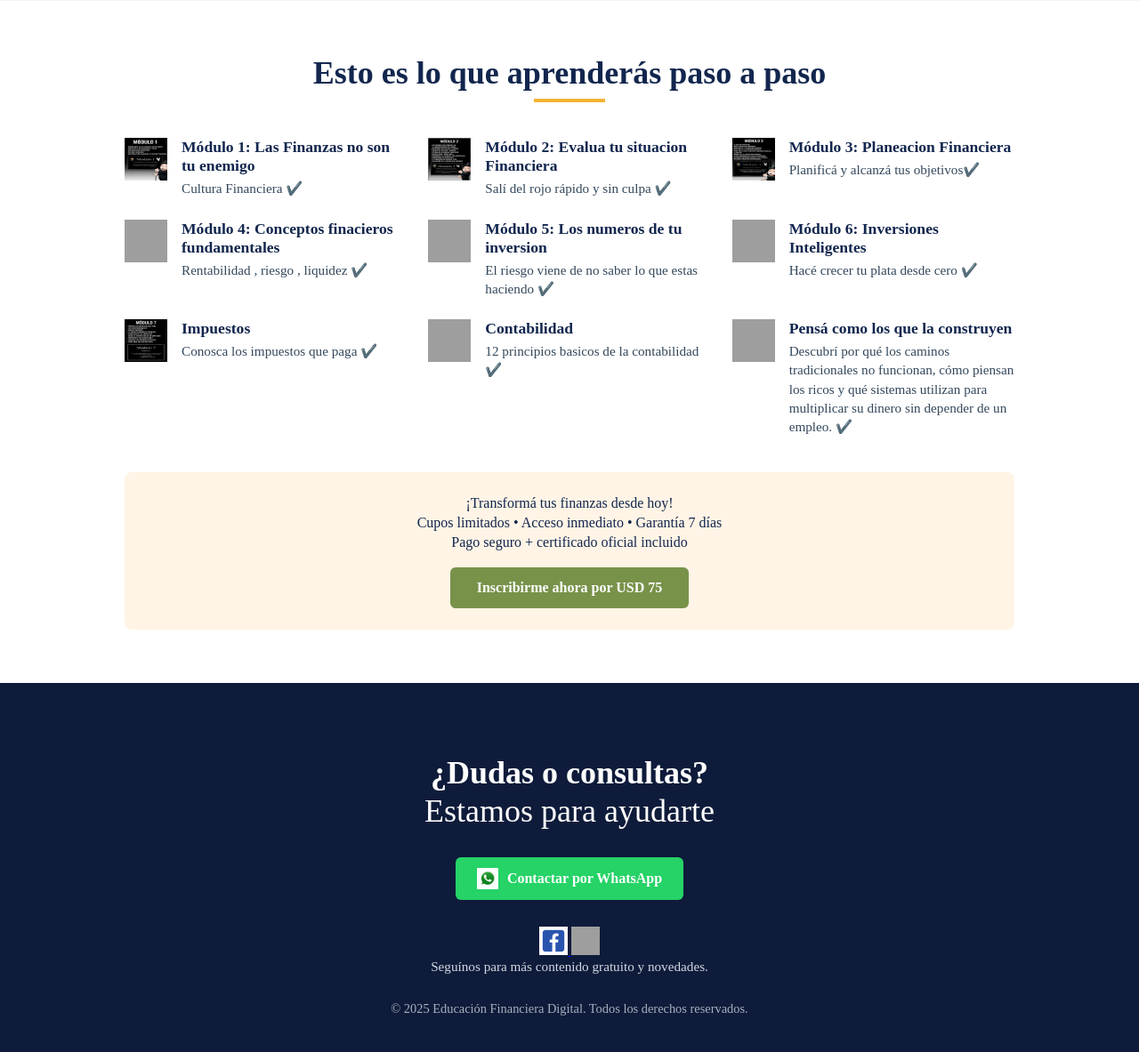
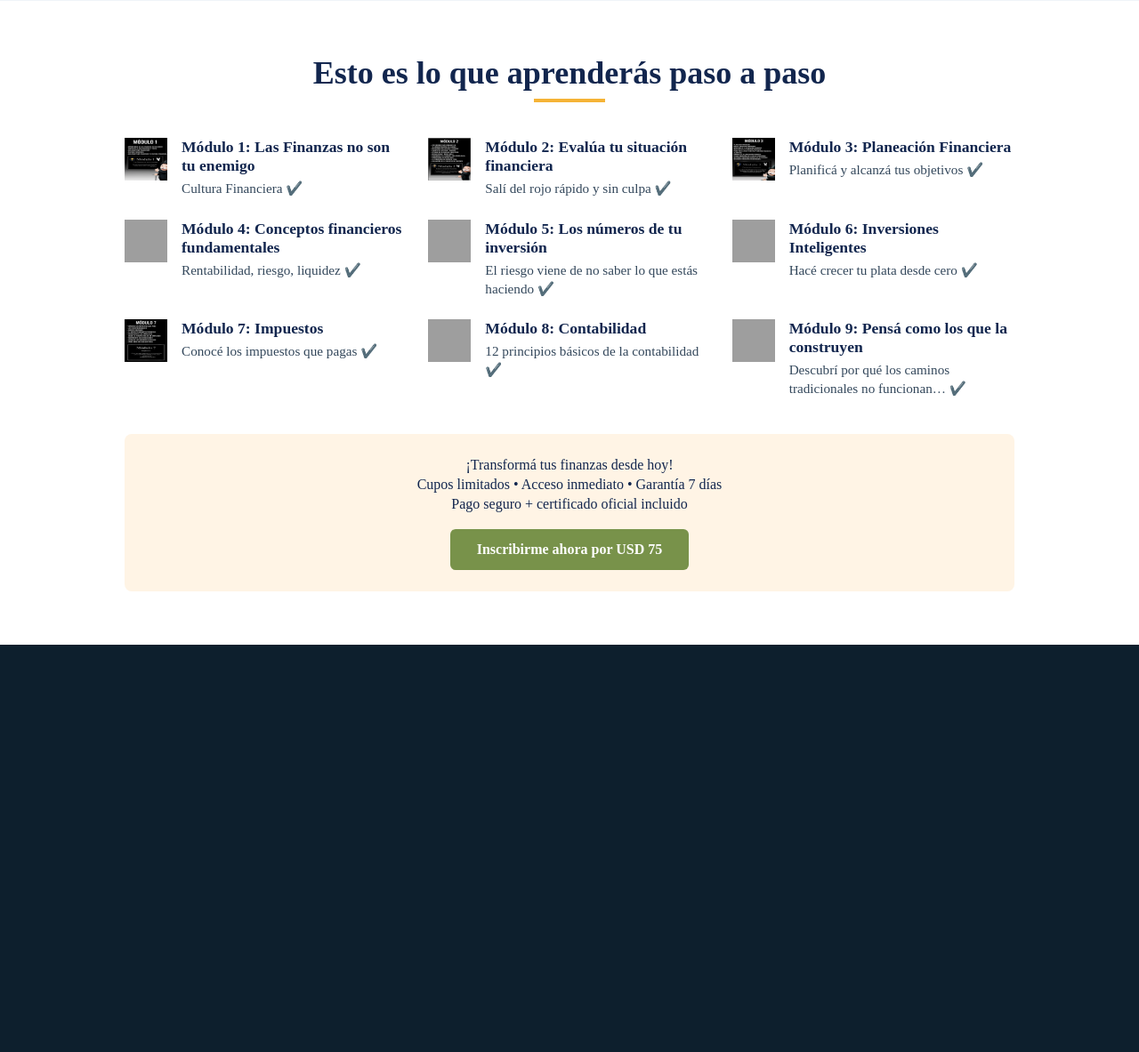
Before and after one commit to Rochilds/landing-Educ-financiera, a WordPress theme: template landing-theme/index.php in a window 1280 px wide. Shown: the part 4418-5601 px from the top of the page at 89% size. After the commit the page ends 5143 px from the top, so only its background shows below. Run offline with PHP 8.4 and a stand-in for WordPress, Linux system fonts and the light colour scheme; the site name, menu and one post (Sample post) are stand-ins, and other content is empty; some libraries are stand-ins or nearby versions; grey boxes are pictures that could not be loaded.

Commit message:
se modifica a php

```diff
--- a/landing-theme/index.php
+++ b/landing-theme/index.php
@@ -67,38 +67,32 @@
 
   <?php get_header(); ?>
 
-
-
 <main>
 
   <!-- HERO PERSONALIZADO -->
   <section class="hero-moderno">
     <div class="hero-inner">
-      <!-- Titular y subtítulo -->
       <h1 class="hero-title">Tomá el control total de tu dinero hoy</h1>
       <p class="hero-subtitle">
         Aprende a eliminar deudas, organizar tu presupuesto e invertir desde cero.
         Incluye software exclusivo, garantía de 7 días y certificación.
       </p>
-
-      <!-- Imagen en el medio -->
       <div class="hero-visual">
         <img
           src="<?php echo get_template_directory_uri(); ?>/img/img-2.png"
-          alt="Laptop + App móvil">
+          alt="Laptop + App móvil"
+          loading="lazy"
+        >
       </div>
-
-      <!-- Call to action -->
       <a
         href="https://pay.hotmart.com/I39278939V?ref=W87801197P"
         class="hero-cta"
         target="_blank"
-        rel="noopener noreferrer">
+        rel="noopener noreferrer"
+      >
         ¡Accedé ahora por USD 75!<br>
         <small>Últimos días con precio promocional</small>
       </a>
-
-      <!-- Rating -->
       <div class="hero-rating">
         <span class="stars">★★★★★</span>
         <span class="rating-text">+1.200 alumnos ya transformaron su economía</span>
@@ -107,122 +101,93 @@
   </section>
 
 
-
-<!-- SECCIÓN “El Método RE-VI” MODERNA -->
+  <!-- MÉTODO RE-VI MODERNO -->
   <section class="metodo-revi-moderno">
     <div class="container">
-    <!-- Título principal -->
-    <h2 class="metodo-title">
-      El Método <span>RE-VI</span>
-    </h2>
-    <p class="metodo-subtitle">
-      (Reeducación Financiera + <strong>Visión de Riqueza</strong>)
-    </p>
-
-    <!-- Pasos -->
+      <h2 class="metodo-title">El Método <span>RE-VI</span></h2>
+      <p class="metodo-subtitle">(Reeducación Financiera + <strong>Visión de Riqueza</strong>)</p>
       <div class="metodo-steps">
-      <!-- Paso 1 -->
         <div class="step-item">
           <img
             src="<?php echo get_template_directory_uri(); ?>/img/img-3.png"
             alt="Paso 1: Reeducación Financiera"
-        />
+            loading="lazy"
+          >
           <h3>Paso 1</h3>
           <h4>Reeducación Financiera</h4>
-        <p>
-          Entendé por qué el sistema no te enseñó a manejar el dinero. Acá
-          comenzás a reprogramar tu mentalidad.
-        </p>
+          <p>Entendé por qué el sistema no te enseñó a manejar el dinero. Acá comenzás a reprogramar tu mentalidad.</p>
         </div>
         <div class="step-arrow">→</div>
-
-      <!-- Paso 2 -->
         <div class="step-item">
           <img
             src="<?php echo get_template_directory_uri(); ?>/img/img-4.png"
-          alt="Paso 2: Evaluación Personal">
+            alt="Paso 2: Evaluación Personal"
+            loading="lazy"
+          >
           <h3>Paso 2</h3>
           <h4>Evaluación Personal</h4>
           <p>Diagnostica tu situación actual: ingresos, deudas y gastos.</p>
         </div>
         <div class="step-arrow">→</div>
-
-      <!-- Paso 3 -->
         <div class="step-item">
           <img
             src="<?php echo get_template_directory_uri(); ?>/img/img-5.png"
             alt="Paso 3: Construcción de Riqueza"
-        />
+            loading="lazy"
+          >
           <h3>Paso 3</h3>
           <h4>Sistema de Construcción de Riqueza</h4>
           <p>Aplicás nuestro sistema validado: presupuesto, inversión y escalamiento.</p>
         </div>
         <div class="step-arrow">→</div>
-
-      <!-- Paso 4 -->
         <div class="step-item">
           <img
             src="<?php echo get_template_directory_uri(); ?>/img/img-6.png"
             alt="Paso 4: Visión de Largo Plazo"
-        />
+            loading="lazy"
+          >
           <h3>Paso 4</h3>
           <h4>Visión de Largo Plazo</h4>
-        <p>
-          Creás un plan realista para multiplicar tu patrimonio y salir del ciclo
-          de escasez.
-        </p>
+          <p>Creás un plan realista para multiplicar tu patrimonio y salir del ciclo de escasez.</p>
         </div>
       </div>
     </div>
   </section>
 
-<!-- SECCIÓN “Más de 600 personas…” -->
+
+  <!-- TESTIMONIOS -->
   <section class="testimonios-alt">
     <div class="container">
-    <!-- Título + subtítulo -->
       <header class="testimonios-alt__header">
         <h2>Más de 600 personas ya comenzaron su camino hacia la libertad financiera</h2>
         <p>Ellos también empezaron sin saber nada de finanzas… y hoy están organizando sus números, eliminando deudas y aprendiendo a invertir.</p>
       </header>
-
-    <!-- Lista de cards -->
       <div class="testimonios-alt__grid">
-      <!-- Card 1: imagen izquierda -->
         <div class="ta-card">
           <div class="ta-card__img">
-          <img src="img/img-test2.jpeg" alt="Lucía G.">
+            <img src="<?php echo get_template_directory_uri(); ?>/img/img-test2.jpeg" alt="Lucía G." loading="lazy">
           </div>
           <div class="ta-card__body">
-          <p class="ta-card__text">
-            Con este curso entendí por primera vez cómo manejar mi plata. Ya terminé el Excel y pude recortar gastos que no veía.
-          </p>
+            <p class="ta-card__text">Con este curso entendí por primera vez cómo manejar mi plata. Ya terminé el Excel y pude recortar gastos que no veía.</p>
             <p class="ta-card__author">Lucía G., emprendedora – Argentina</p>
           </div>
         </div>
-
-      <!-- Card 2: imagen derecha -->
         <div class="ta-card">
           <div class="ta-card__img">
-          <img src="img/img-test-1.jpeg" alt="Carlos R.">
+            <img src="<?php echo get_template_directory_uri(); ?>/img/img-test-1.jpeg" alt="Carlos R." loading="lazy">
           </div>
           <div class="ta-card__body">
-          <p class="ta-card__text">
-            Me ayudó a ordenar mis ingresos, pagar deudas y hasta empecé a ahorrar e invertir. Súper claro y práctico.
-          </p>
+            <p class="ta-card__text">Me ayudó a ordenar mis ingresos, pagar deudas y hasta empecé a ahorrar e invertir. Súper claro y práctico.</p>
             <p class="ta-card__author">Carlos R., diseñador freelance – México</p>
           </div>
         </div>
-
-      <!-- Card 3: imagen izquierda -->
         <div class="ta-card">
           <div class="ta-card__img">
-          <img src="img/img-test-3.jpeg" alt=" Carlos V.">
+            <img src="<?php echo get_template_directory_uri(); ?>/img/img-test-3.jpeg" alt="Walter V." loading="lazy">
           </div>
           <div class="ta-card__body">
-          <p class="ta-card__text">
-            No soy bueno con los números, pero el paso a paso del curso me hizo sentir seguro. Lo recomiendo totalmente.
-          </p>
-          <p class="ta-card__author"> Walter., Gerente de planta – Colombia</p>
+            <p class="ta-card__text">No soy bueno con los números, pero el paso a paso del curso me hizo sentir seguro. Lo recomiendo totalmente.</p>
+            <p class="ta-card__author">Walter V., gerente de planta – Colombia</p>
           </div>
         </div>
       </div>
@@ -230,308 +195,181 @@
   </section>
 
 
-
-    <!-- SECCIÓN BENEFICIOS -->
+  <!-- BENEFICIOS -->
   <section class="beneficios">
     <div class="beneficios__inner container">
-    <!-- Título y subtítulo -->
       <header class="beneficios__header">
-      <h2 class="beneficios__titulo">
-        Tomá el control total de tu dinero y construí tu libertad financiera
-      </h2>
-      <p class="beneficios__subtitulo">
-        Aprendé a salir de deudas, organizar tu presupuesto, ahorrar, invertir desde cero y usar herramientas que trabajan por vos.
-      </p>
+        <h2 class="beneficios__titulo">Tomá el control total de tu dinero y construí tu libertad financiera</h2>
+        <p class="beneficios__subtitulo">Aprendé a salir de deudas, organizar tu presupuesto, ahorrar, invertir desde cero y usar herramientas que trabajan por vos.</p>
       </header>
-
-    <!-- Grid de iconos + texto -->
       <ul class="beneficios__grid">
-      <li class="beneficio-item">
-        <img class="beneficio-item__icon" src="img/img-8.png" alt="Eliminar deudas">
-        <p class="beneficio-item__texto">Eliminar tus deudas sin estrés</p>
-      </li>
-      <li class="beneficio-item">
-        <img class="beneficio-item__icon" src="img/img-9.png" alt="Ahorrar con objetivos">
-        <p class="beneficio-item__texto">Ahorrar con objetivos claros</p>
-      </li>
-      <li class="beneficio-item">
-        <img class="beneficio-item__icon" src="img/img-10.png" alt="Mentalidad financiera">
-        <p class="beneficio-item__texto">Mentalidad financiera para toda la vida</p>
-      </li>
-      <li class="beneficio-item">
-        <img class="beneficio-item__icon" src="img/img-11.png" alt="Organizar finanzas">
-        <p class="beneficio-item__texto">Organizar tus finanzas en un solo lugar</p>
-      </li>
-      <li class="beneficio-item">
-        <img class="beneficio-item__icon" src="img/img-12.png" alt="Invertir desde cero">
-        <p class="beneficio-item__texto">Invertir desde cero con estrategias seguras</p>
-      </li>
+        <?php
+          $items = [
+            ['icon'=>'img-8.png','text'=>'Eliminar tus deudas sin estrés'],
+            ['icon'=>'img-9.png','text'=>'Ahorrar con objetivos claros'],
+            ['icon'=>'img-10.png','text'=>'Mentalidad financiera para toda la vida'],
+            ['icon'=>'img-11.png','text'=>'Organizar tus finanzas en un solo lugar'],
+            ['icon'=>'img-12.png','text'=>'Invertir desde cero con estrategias seguras'],
+            ['icon'=>'img-13.png','text'=>'Acceso a software exclusivo para automatizar todo'],
+          ];
+          foreach($items as $item): ?>
           <li class="beneficio-item">
             <img
               class="beneficio-item__icon"
-    src="img/img-13.png"
-    alt="Software exclusivo">
-  <p class="beneficio-item__texto">
-    Acceso a software exclusivo para automatizar todo
-  </p>
+              src="<?php echo get_template_directory_uri() . '/img/' . $item['icon']; ?>"
+              alt="<?php echo esc_attr($item['text']); ?>"
+              loading="lazy"
+            >
+            <p class="beneficio-item__texto"><?php echo esc_html($item['text']); ?></p>
           </li>
+        <?php endforeach; ?>
       </ul>
-
-    <!-- CTA -->
       <div class="beneficios__cta">
-      <a href="https://pay.hotmart.com/I39278939V?ref=W87801197P"
+        <a
+          href="https://pay.hotmart.com/I39278939V?ref=W87801197P"
+          class="btn-beneficios"
           target="_blank"
           rel="noopener noreferrer"
-       class="btn-beneficios">
-
+        >
           Quiero cambiar mi realidad financiera
         </a>
       </div>
     </div>
   </section>
 
+
+  <!-- LO QUE TE LLEVAS -->
   <section class="llevar-section">
     <div class="container">
-    <h2 class="llevar-title">
-      Esto es lo que te llevás al inscribirte hoy:
-    </h2>
-
+      <h2 class="llevar-title">Esto es lo que te llevás al inscribirte hoy:</h2>
       <ul class="llevar-list">
+        <?php
+          $leads = [
+            ['img'=>'img-14.png','text'=>'Acceso inmediato al curso completo y al software exclusivo'],
+            ['img'=>'img-15.png','text'=>'Método paso a paso probado y fácil de aplicar'],
+            ['img'=>'img-16.png','text'=>'Resultados desde el primer mes con compromiso'],
+            ['img'=>'img-17.png','text'=>'Certificación digital al finalizar'],
+            ['img'=>'img-18.png','text'=>'Garantía de satisfacción de 7 días'],
+            ['img'=>'img-19.png','text'=>'Ideal para personas sin conocimientos'],
+          ];
+          foreach($leads as $lead): ?>
           <li class="llevar-item">
             <img
               class="llevar-icon"
-  src="img/img-14.png"
-  alt="Acceso inmediato al curso y software exclusivo">
-
-        <p class="llevar-text">
-          Acceso inmediato al curso completo y al software exclusivo
-        </p>
+              src="<?php echo get_template_directory_uri() . '/img/' . $lead['img']; ?>"
+              alt="<?php echo esc_attr($lead['text']); ?>"
+              loading="lazy"
+            >
+            <p class="llevar-text"><?php echo esc_html($lead['text']); ?></p>
           </li>
-
-      <li class="llevar-item">
-        <img
-  class="llevar-icon"
-  src="img/img-15.png"
-  alt="Método paso a paso">
-
-        <p class="llevar-text">
-          Método paso a paso probado y fácil de aplicar
-        </p>
-      </li>
-
-      <li class="llevar-item">
-        <img
-  class="llevar-icon"
-  src="img/img-16.png"
-  alt="Resultados desde el primer mes">
-
-        <p class="llevar-text">
-          Resultados desde el primer mes con compromiso
-        </p>
-      </li>
-
-      <li class="llevar-item">
-        <img
-          class="llevar-icon"
-          src="img/img-17.png"
-          alt="Certificación digital">
-
-        <p class="llevar-text">
-          Certificación digital al finalizar
-        </p>
-      </li>
-
-      <li class="llevar-item">
-        <img
-          class="llevar-icon"
-          src="img/img-18.png"
-          alt="Garantía de 7 días">
-
-        <p class="llevar-text">
-          Garantía de satisfacción de 7 días
-        </p>
-      </li>
-
-      <li class="llevar-item">
-        <img
-          class="llevar-icon"
-          src="img/img-19.png"
-          alt="Ideal para principiantes">
-
-        <p class="llevar-text">
-          Ideal para personas sin conocimientos
-        </p>
-      </li>
+        <?php endforeach; ?>
       </ul>
-
       <a
         href="https://pay.hotmart.com/I39278939V?ref=W87801197P"
         class="btn-llevar"
         target="_blank"
-      rel="noopener noreferrer">
+        rel="noopener noreferrer"
+      >
         ¡Quiero acceder a todos los beneficios ahora!
       </a>
     </div>
   </section>
 
-<!-- Sección “Inscribite con total confianza”  -->
 
+  <!-- INSCRIBITE CON CONFIANZA -->
   <section class="confianza-section">
     <div class="confianza-container">
-
       <h2 class="confianza-title">Inscribite con total confianza!</h2>
-
       <div class="confianza-grid">
+        <?php
+          $certs = [
+            ['img'=>'img-20.png','title'=>'Garantía 100% segura','text'=>'Tu inversión está protegida con una garantía de 7 días.'],
+            ['img'=>'img-21.png','title'=>'Privacidad protegida','text'=>'Tu información personal y de pago está cifrada.'],
+            ['img'=>'img-22.png','title'=>'Entrega inmediata','text'=>'Accedé al curso + software apenas te inscribís.'],
+          ];
+          foreach($certs as $c): ?>
           <div class="confianza-item">
             <img
-          src="img/img-20.png"
-          alt="Garantía 100% segura"
-          class="confianza-icon">
-
-        <h3 class="confianza-item__title">Garantía 100% segura</h3>
-        <p class="confianza-item__text">
-          Tu inversión está protegida con una garantía de 7 días.
-        </p>
+              src="<?php echo get_template_directory_uri() . '/img/' . $c['img']; ?>"
+              alt="<?php echo esc_attr($c['title']); ?>"
+              class="confianza-icon"
+              loading="lazy"
+            >
+            <h3 class="confianza-item__title"><?php echo esc_html($c['title']); ?></h3>
+            <p class="confianza-item__text"><?php echo esc_html($c['text']); ?></p>
           </div>
-      <div class="confianza-item">
-        <img
-          src="img/img-21.png"
-          alt="Privacidad protegida"
-          class="confianza-icon">
-
-        <h3 class="confianza-item__title">Privacidad protegida</h3>
-        <p class="confianza-item__text">
-          Tu información personal y de pago está cifrada.
-        </p>
-      </div>
-      <div class="confianza-item">
-        <img
-          src="img/img-22.png"
-          alt="Entrega inmediata"
-          class="confianza-icon">
-
-        <h3 class="confianza-item__title">Entrega inmediata</h3>
-        <p class="confianza-item__text">
-          Accedé al curso + software apenas te inscribís.
-        </p>
-      </div>
+        <?php endforeach; ?>
         <div class="confianza-certificado">
           <img
-          src="img/img-cert.png"
+            src="<?php echo get_template_directory_uri(); ?>/img/img-cert.png"
             alt="Certificado oficial"
-          class="confianza-certificado__img">
-
+            class="confianza-certificado__img"
+            loading="lazy"
+          >
         </div>
       </div>
-
       <div class="confianza-footer">
         <blockquote class="confianza-testimonio">
           “Con mi certificado conseguí +30 % más de credibilidad frente a mis clientes.”
           <footer>— Luciana R., Alumna 2024</footer>
         </blockquote>
-
         <a
           href="https://pay.hotmart.com/I39278939V?ref=W87801197P"
           class="btn-confianza"
           target="_blank"
-        rel="noopener noreferrer">
+          rel="noopener noreferrer"
+        >
           Accedé ahora al curso
         </a>
       </div>
-
     </div>
   </section>
 
-<!-- SECCIÓN: Aprenderás paso a paso -->
+
+  <!-- APRENDERÁS PASO A PASO -->
   <section class="paso-paso-section">
     <div class="container">
       <h2 class="paso-paso-title">Esto es lo que aprenderás paso a paso</h2>
       <div class="paso-paso-grid">
-      <!-- Módulo 1 -->
+        <?php
+          $modules = [
+            ['img'=>'img-modulo1.png','title'=>'Módulo 1: Las Finanzas no son tu enemigo','sub'=>'Cultura Financiera ✔️'],
+            ['img'=>'img-mod2.png','title'=>'Módulo 2: Evalúa tu situación financiera','sub'=>'Salí del rojo rápido y sin culpa ✔️'],
+            ['img'=>'img-mod3.png','title'=>'Módulo 3: Planeación Financiera','sub'=>'Planificá y alcanzá tus objetivos ✔️'],
+            ['img'=>'img-mod4.png','title'=>'Módulo 4: Conceptos financieros fundamentales','sub'=>'Rentabilidad, riesgo, liquidez ✔️'],
+            ['img'=>'img-mod5.png','title'=>'Módulo 5: Los números de tu inversión','sub'=>'El riesgo viene de no saber lo que estás haciendo ✔️'],
+            ['img'=>'img-mod6.png','title'=>'Módulo 6: Inversiones Inteligentes','sub'=>'Hacé crecer tu plata desde cero ✔️'],
+            ['img'=>'img-mod7.png','title'=>'Módulo 7: Impuestos','sub'=>'Conocé los impuestos que pagas ✔️'],
+            ['img'=>'img-mod8.png','title'=>'Módulo 8: Contabilidad','sub'=>'12 principios básicos de la contabilidad ✔️'],
+            ['img'=>'img-mod9.png','title'=>'Módulo 9: Pensá como los que la construyen','sub'=>'Descubrí por qué los caminos tradicionales no funcionan… ✔️'],
+          ];
+          foreach($modules as $m): ?>
           <div class="paso-item">
-        <img class="paso-icon" src="img/img-modulo1.png" alt="Presupuesto Inteligente">
+            <img
+              class="paso-icon"
+              src="<?php echo get_template_directory_uri() . '/img/' . $m['img']; ?>"
+              alt="<?php echo esc_attr($m['sub']); ?>"
+              loading="lazy"
+            >
             <div class="paso-text">
-          <h3>Módulo 1: Las Finanzas no son tu enemigo</h3>
-          <p class="paso-sub">Cultura Financiera ✔️</p>
+              <h3><?php echo esc_html($m['title']); ?></h3>
+              <p class="paso-sub"><?php echo esc_html($m['sub']); ?></p>
             </div>
           </div>
-      <!-- Módulo 2 -->
-      <div class="paso-item">
-        <img class="paso-icon" src="img/img-mod2.png" alt="Deudas Bajo Control">
-        <div class="paso-text">
-          <h3>Módulo 2: Evalua tu situacion Financiera</h3>
-          <p class="paso-sub">Salí del rojo rápido y sin culpa ✔️</p>
+        <?php endforeach; ?>
       </div>
-      </div>
-      <!-- Módulo 3 -->
-      <div class="paso-item">
-        <img class="paso-icon" src="img/img-mod3.png" alt="Mentalidad Ganadora">
-        <div class="paso-text">
-          <h3>Módulo 3: Planeacion Financiera </h3>
-          <p class="paso-sub">Planificá y alcanzá tus objetivos✔️</p>
-        </div>
-      </div>
-      <!-- Módulo 4 -->
-      <div class="paso-item">
-        <img class="paso-icon" src="img/img-mod4.png" alt="Metas de Ahorro">
-        <div class="paso-text">
-          <h3>Módulo 4: Conceptos finacieros fundamentales</h3>
-          <p class="paso-sub"> Rentabilidad , riesgo , liquidez ✔️</p>
-        </div>
-      </div>
-      <!-- Módulo 5 -->
-      <div class="paso-item">
-        <img class="paso-icon" src="img/img-mod5.png" alt="Herramientas Estratégicas">
-        <div class="paso-text">
-          <h3>Módulo 5: Los numeros de tu inversion</h3>
-          <p class="paso-sub">El riesgo viene de no saber lo que estas haciendo ✔️</p>
-        </div>
-      </div>
-      <!-- Módulo 6 -->
-      <div class="paso-item">
-        <img class="paso-icon" src="img/img-mod6.png" alt="Inversiones Inteligentes">
-        <div class="paso-text">
-          <h3>Módulo 6: Inversiones Inteligentes</h3>
-          <p class="paso-sub">Hacé crecer tu plata desde cero ✔️</p>
-        </div>
-      </div>
-      <!-- Módulo 7 -->
-      <div class="paso-item">
-        <img class="paso-icon" src="img/img-mod7.png" alt="Módulo 7">
-        <div class="paso-text">
-          <h3>Impuestos</h3>
-          <p class="paso-sub"> Conosca los impuestos que paga ✔️</p>
-        </div>
-      </div>
-      <!-- Módulo 8 -->
-      <div class="paso-item">
-        <img class="paso-icon" src="img/img-mod8.png" alt="Módulo 8">
-        <div class="paso-text">
-          <h3> Contabilidad </h3>
-          <p class="paso-sub"> 12 principios basicos de la contabilidad ✔️</p>
-        </div>
-      </div>
-      <!-- Módulo 9 -->
-      <div class="paso-item">
-        <img class="paso-icon" src="img/img-mod9.png" alt="Plan de Libertad">
-        <div class="paso-text">
-          <h3>Pensá como los que la construyen</h3>
-          <p class="paso-sub">Descubrí por qué los caminos tradicionales no funcionan, cómo piensan los ricos y qué sistemas utilizan para multiplicar su dinero sin depender de un empleo. ✔️</p>
-        </div>
-      </div>
-    </div>
-
-    <!-- CTA -->
       <div class="paso-paso-cta">
-      <p>¡Transformá tus finanzas desde hoy!<br>
+        <p>
+          ¡Transformá tus finanzas desde hoy!<br>
           Cupos limitados • Acceso inmediato • Garantía 7 días<br>
           Pago seguro + certificado oficial incluido
         </p>
-      <a href="https://pay.hotmart.com/I39278939V?ref=W87801197P"
+        <a
+          href="https://pay.hotmart.com/I39278939V?ref=W87801197P"
+          class="btn-paso-cta"
           target="_blank"
           rel="noopener noreferrer"
-       class="btn-paso-cta">
-
+        >
           Inscribirme ahora por USD 75
         </a>
       </div>
@@ -540,48 +378,8 @@
 
 </main>
 
-<?php get_footer(); ?>  <!-- aquí abres PHP para llamar al footer y luego cierra -->
+<?php get_footer(); ?>
 
-<footer class="contacto-footer">
-  <div class="container contacto-inner">
-    <h2 class="contacto-title">
-      ¿Dudas o consultas?<br>
-      <span>Estamos para ayudarte</span>
-    </h2>
-
-    <a
-      href="https://wa.me/5493518185769?text=¡Hola!%20Quiero%20más%20info"
-      class="btn-whatsapp"
-      target="_blank" rel="noopener">
-      <img
-        src="img/img-whatsapp.png"
-        alt="WhatsApp"
-        class="whatsapp-icon">
-
-      Contactar por WhatsApp
-    <a>
-
-    <div class="footer-redes">
-  <a href="https://facebook.com/tu-perfil" target="_blank" rel="noopener">
-    <img src="img/img-fb.png"
-         alt="Facebook" width="32" height="32">
-  <a>
-  <a href="https://instagram.com/tu-perfil" target="_blank" rel="noopener">
-    <img src="img/img-ig.png"
-         alt="Instagram" width="32" height="32">
-  <a>
-</div>
-
-    <p class="footer-follow">
-      Seguínos para más contenido gratuito y novedades.
-    </p>
-
-    <p class="footer-copy">
-      &copy; 2025 Educación Financiera Digital. Todos los derechos reservados.
-    </p>
-  </div>
-</footer>
-<?php wp_footer(); ?>
 
 <script>
 document.addEventListener('DOMContentLoaded', () => {
```
Lines whose indentation alone changed are shown as unchanged.
